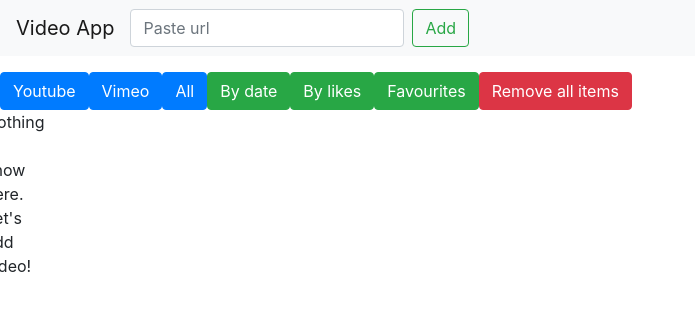
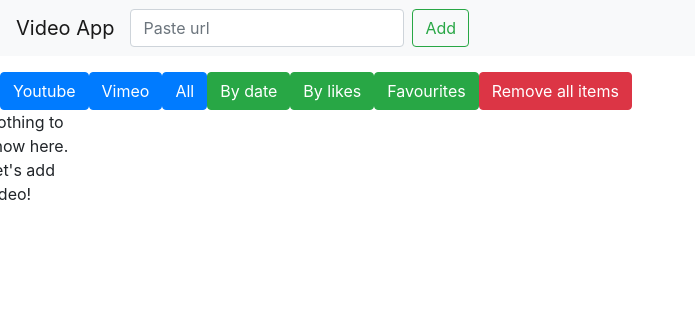
Before and after one commit to PatrykJamroz/video-app, a React (Create React App) app: page / in a window 1280 px wide. Shown: the top 310 px of the page, without its empty margins (0-695 px from the left). Built offline with nearby package versions, Linux system fonts and the light colour scheme.

Commit message:
minor updates

```diff
--- a/src/App.js
+++ b/src/App.js
@@ -40,13 +40,13 @@
         Remove all items
       </Button>
       <CardGroup>
-        <Row xs={1} md={6} className="g-4">
+        <Row xs={1} md={3} className="g-4">
           {videoData.length === 0 ? (
             <p>Nothing to show here. Let's add video!</p>
           ) : (
             videoData.map((item) => (
               <Card
-                style={{ width: "18rem", maxWidth: "300px " }}
+                style={{ minWidth: "18rem", maxWidth: "300px " }}
                 key={item.key}
               >
                 <Card.Img variant="top" src={item.thumbnail} />
```
